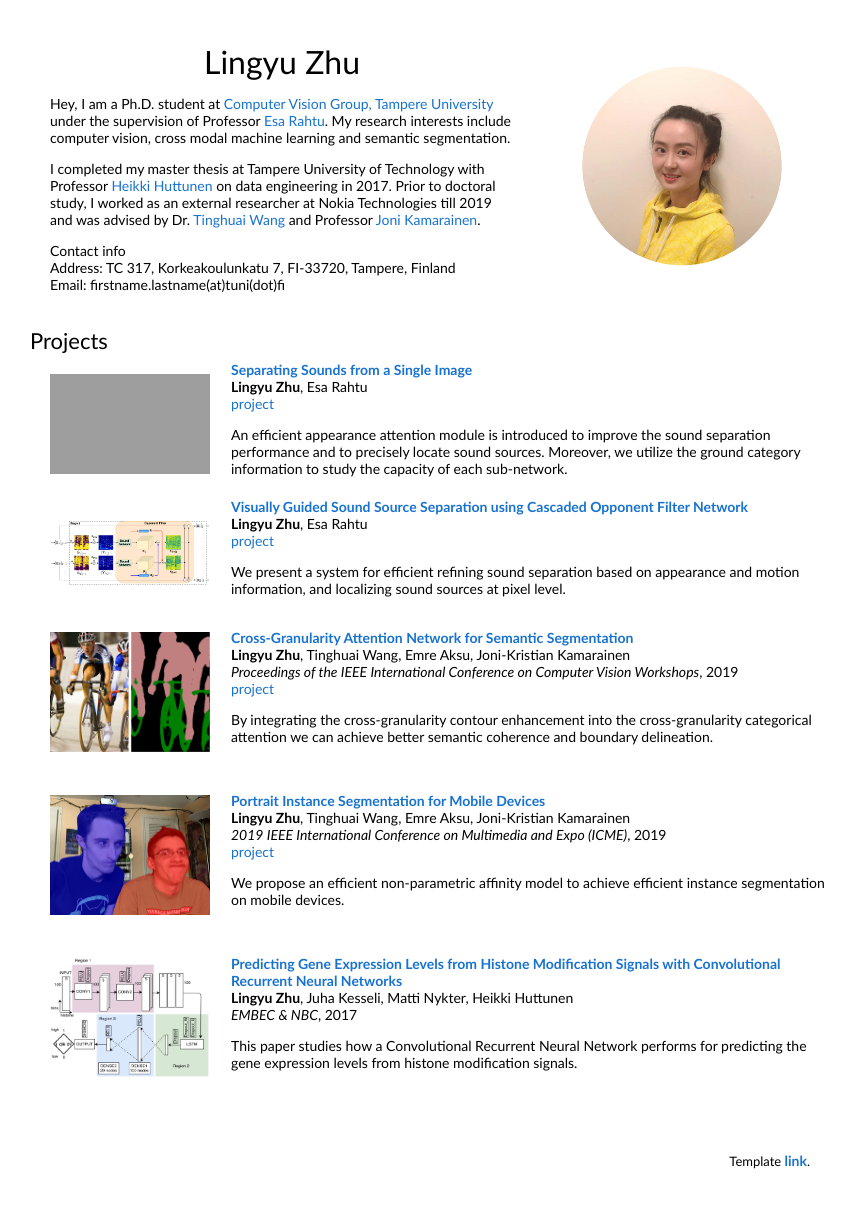
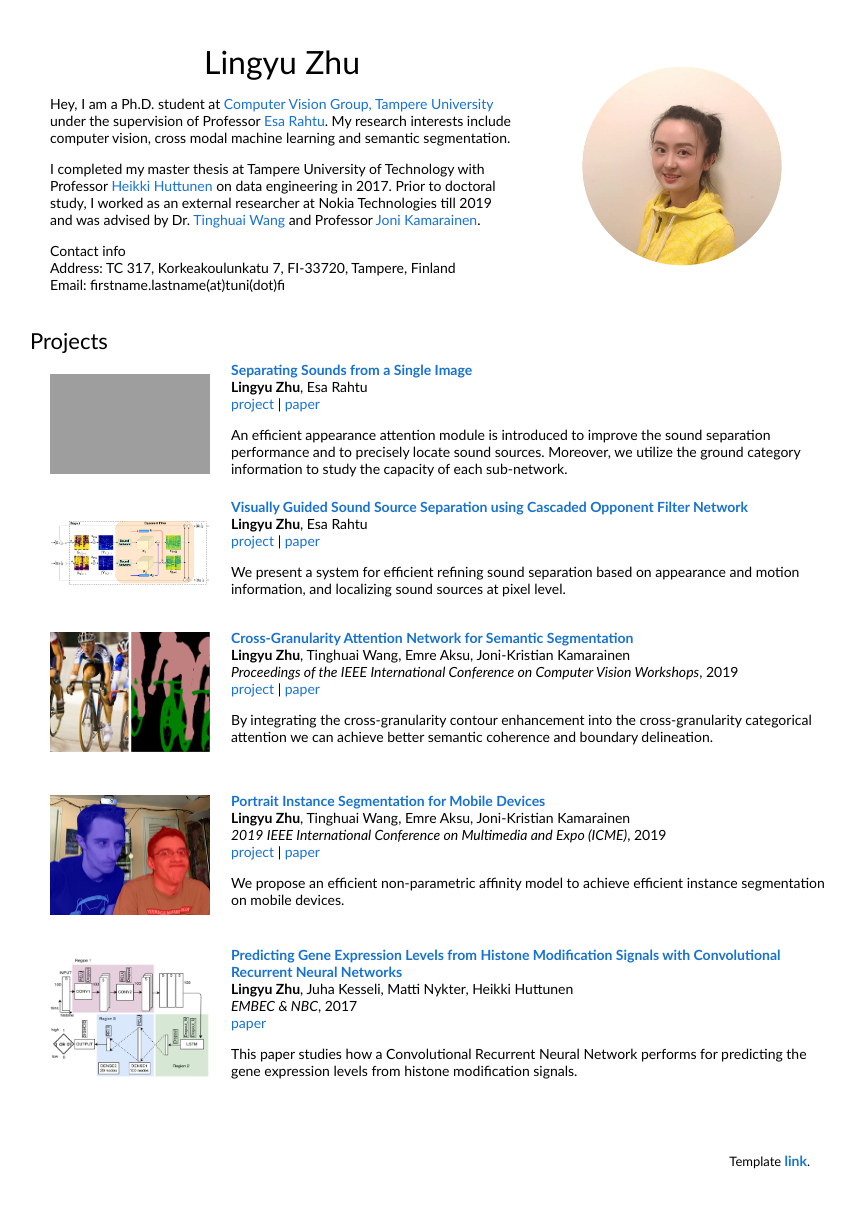
Before and after one commit to ly-zhu/ly-zhu.github.io, a Jekyll site: the page index.html, which Jekyll copies as it is, in a window 1280 px wide. Shown: the whole page, without its empty margins (210-1065 px from the left). Built offline with Jekyll 4.4.1, drawn with Linux system fonts in a browser that asks for light colours; grey boxes are pictures that could not be loaded.

Commit message:
paper link added

```diff
--- a/_layouts/default0.html
+++ b/_layouts/default0.html
@@ -11,7 +11,7 @@
   <body>
     <section class="page-header">
       <h1 class="project-name">{{ page.title }}</h1>
-      <h2 class="project-tagline"><a <span style='color: #000000; font-size: 200%;' href="https://ly-zhu.github.io/">Lingyu Zhu</a> <a <span style='color: #000000; font-size: 200%;' href="https://sites.google.com/site/tinghuaiw/">Tinghuai Wang, </a> <a <span style='color: #000000; font-size: 200%;' href="https://scholar.google.com/citations?hl=en&user=ZI1_7M4AAAAJ&view_op=list_works&sortby=pubdate">Emre Aksu, </a> <a <span style='color: #000000; font-size: 200%;' href="http://vision.cs.tut.fi/personal/JoniKamarainen/"> and Joni Kamarainen</a></h2>
+      <h2 class="project-tagline"><a <span style='color: #000000; font-size: 200%;' href="https://ly-zhu.github.io/">Lingyu Zhu, </a> <a <span style='color: #000000; font-size: 200%;' href="https://sites.google.com/site/tinghuaiw/">Tinghuai Wang, </a> <a <span style='color: #000000; font-size: 200%;' href="https://scholar.google.com/citations?hl=en&user=ZI1_7M4AAAAJ&view_op=list_works&sortby=pubdate">Emre Aksu, </a> <a <span style='color: #000000; font-size: 200%;' href="http://vision.cs.tut.fi/personal/JoniKamarainen/">and Joni Kamarainen</a></h2>
       <!--
       {% if site.github.is_project_page %}
         <a href="https://github.com/ly-zhu/cof-net" class="btn">GitHub</a>
--- a/index.html
+++ b/index.html
@@ -65,10 +65,8 @@
           <br>
           <strong>Lingyu Zhu</strong>, Esa Rahtu
           <br>
-          <a href="https://ly-zhu.github.io/separating-sounds-from-single-image">project</a> <!-- | -->
-          <!--
-          <a href="https://arxiv.org/pdf/2006.03028.pdf">paper</a>
-          -->
+          <a href="https://ly-zhu.github.io/separating-sounds-from-single-image">project</a> |
+          <a href="https://arxiv.org/pdf/2007.07984.pdf">paper</a>
           <p>
           An efficient appearance attention module is introduced to improve the sound separation performance and to precisely locate sound sources. Moreover, we utilize the ground category information to study the capacity of each sub-network.
           </p>
@@ -90,10 +88,8 @@
           <br>
           <strong>Lingyu Zhu</strong>, Esa Rahtu
           <br>
-          <a href="https://ly-zhu.github.io/cof-net">project</a> <!-- | -->
-          <!--
+          <a href="https://ly-zhu.github.io/cof-net">project</a> |
           <a href="https://arxiv.org/pdf/2006.03028.pdf">paper</a>
-          -->
           <p>
           We present a system for efficient refining sound separation based on appearance and motion information, and localizing sound sources at pixel level.
           </p>
@@ -116,10 +112,8 @@
           <br>
           <em>Proceedings of the IEEE International Conference on Computer Vision Workshops</em>, 2019
           <br>
-          <a href="https://ly-zhu.github.io/meshnet">project</a> <!-- | -->
-          <!--
+          <a href="https://ly-zhu.github.io/meshnet">project</a> |
           <a href="http://openaccess.thecvf.com/content_ICCVW_2019/papers/NeurArch/Zhu_Cross-Granularity_Attention_Network_for_Semantic_Segmentation_ICCVW_2019_paper.pdf">paper</a>
-          -->
           <p>
           By integrating the cross-granularity contour enhancement into the cross-granularity categorical attention we can achieve better semantic coherence and boundary delineation.
           </p>
@@ -139,10 +133,8 @@
           <br>
           <em>2019 IEEE International Conference on Multimedia and Expo (ICME)</em>, 2019
           <br>
-          <a href="https://ly-zhu.github.io/portrait">project</a> <!-- | -->
-          <!--
+          <a href="https://ly-zhu.github.io/portrait">project</a> |
           <a href="https://ieeexplore.ieee.org/abstract/document/8785021">paper</a>
-          -->
           <p>
           We propose an efficient non-parametric affinity model to achieve efficient instance segmentation on mobile devices.
           </p>
@@ -162,9 +154,7 @@
           <br>
           <em>EMBEC & NBC</em>, 2017
           <br>
-          <!--
           <a href="https://link.springer.com/chapter/10.1007/978-981-10-5122-7_139">paper</a>
-          -->
           <p>
           This paper studies how a Convolutional Recurrent Neural Network performs for predicting the gene expression levels from histone modification signals.
           </p>
```
